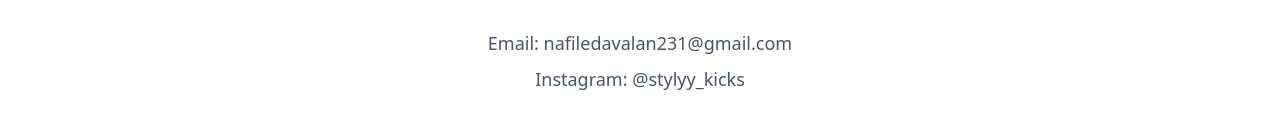
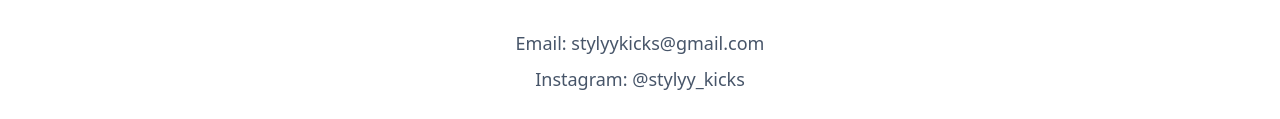
Before and after one commit to stylyykicks/stylyykicks.github.io, a plain HTML site: page index.html in a window 1280 px wide. Shown: the part 1067-1186 px from the top of the page. Drawn offline with nearby package versions, Linux system fonts and the light colour scheme.

Commit message:
Update index.html
Mail updated

```diff
--- a/index.html
+++ b/index.html
@@ -229,7 +229,7 @@
               Contact
             </h2>
             <div class="mt-8 text-center text-slate-600 text-lg">
-              <p>Email: nafiledavalan231@gmail.com</p>
+              <p>Email: stylyykicks@gmail.com</p>
               <p class="mt-2">
                 Instagram:
                 <a
```
